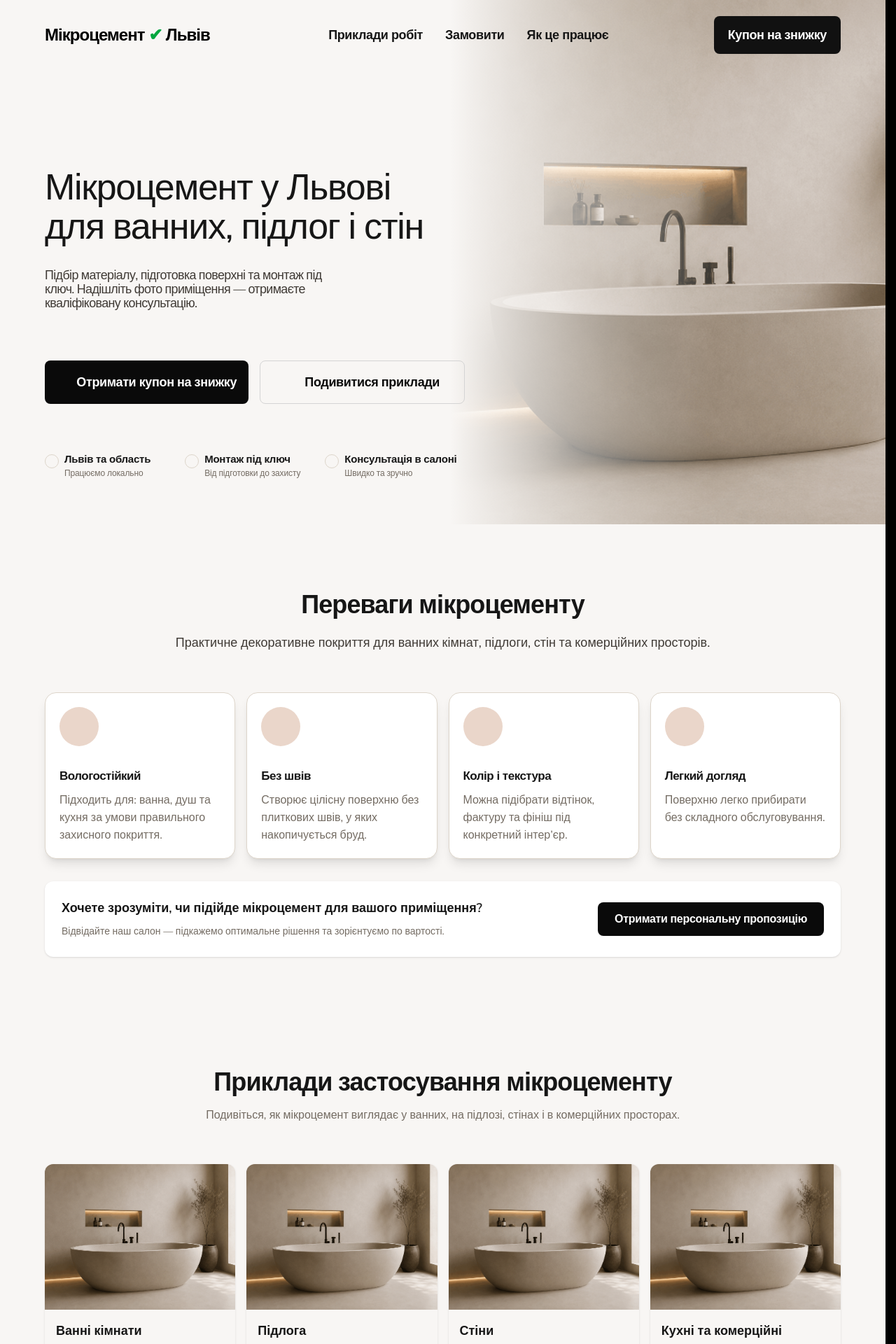
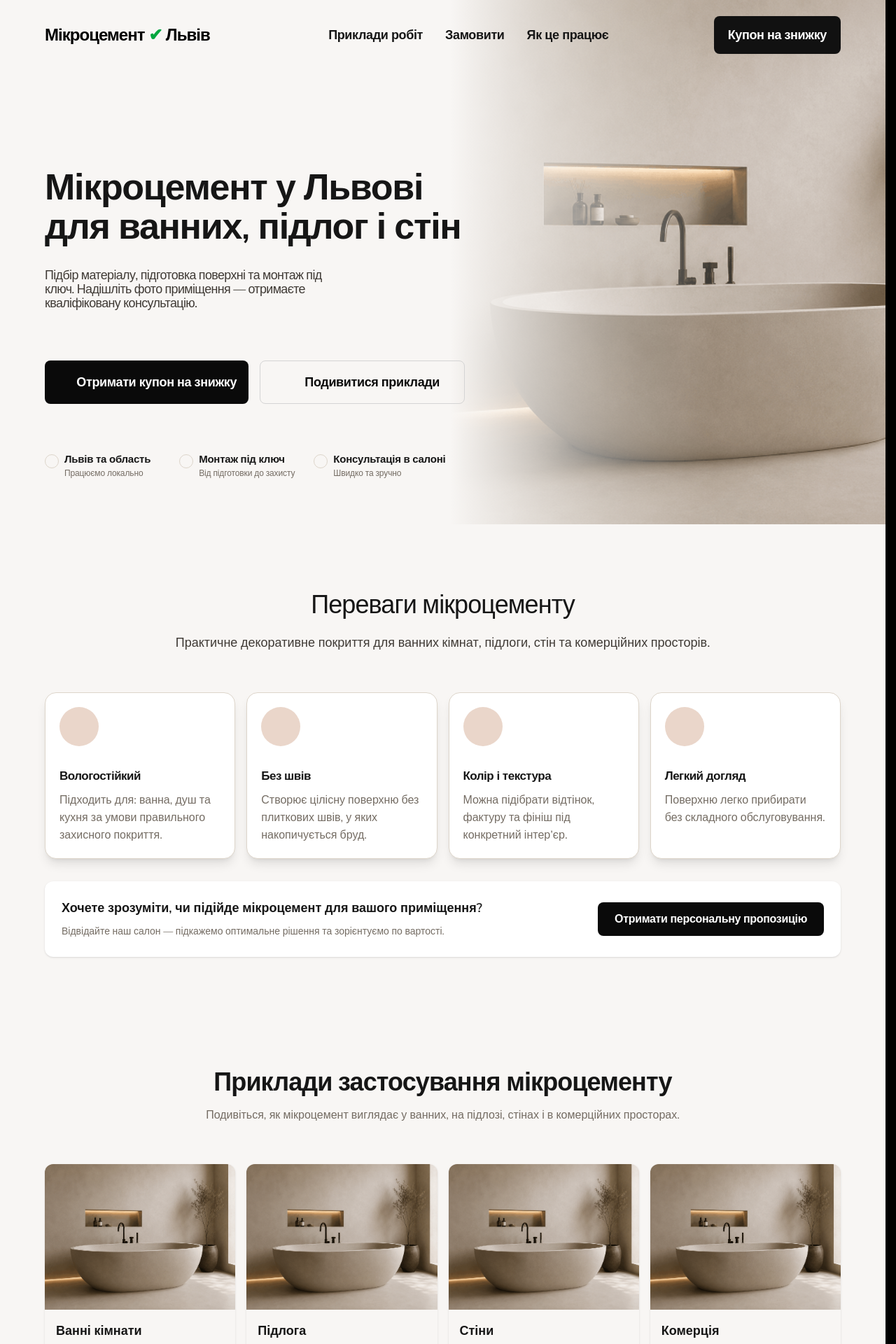
Before and after one commit to Sashko-kapillar/leadgen-microcement-lviv, a React (Vite) app: page / in a window 1280 px wide. Shown: the top 1920 px of the page at 70% size. Built offline with nearby package versions, Linux system fonts and the light colour scheme.

Commit message:
Update coupon flow copy

```diff
--- a/src/components/Applications/data/applications.data.ts
+++ b/src/components/Applications/data/applications.data.ts
@@ -56,10 +56,10 @@ export const applicationsSectionData: ApplicationsSectionData = {
     },
     {
       id: 'kitchen',
-      title: 'Кухні та комерційні простори',
+      title: 'Комерція',
       text: 'Гігієнічне, зносостійке рішення для кухонь, кафе, магазинів та офісів.',
       image: kitchenImage,
-      imageAlt: 'Кухня з мікроцементом',
+      imageAlt: 'Рецепшн з мікроцементом',
       buttonLabel: 'Збільшити фото',
     },
   ],
--- a/src/components/Benefits/Benefits.tsx
+++ b/src/components/Benefits/Benefits.tsx
@@ -15,7 +15,7 @@ const Benefits = () => {
           <p className="section-subtitle">{subtitle}</p>
         </header>
 
-        <div className="hidden gap-4 md:flex md:flex-wrap md:justify-center lg:flex-nowrap">
+        <div className="hidden gap-4 lg:flex lg:flex-nowrap lg:justify-center">
           {items.map(item => (
             <BenefitCard key={item.id} benefit={item} />
           ))}
--- a/src/components/Benefits/BenefitsMobileWheel.tsx
+++ b/src/components/Benefits/BenefitsMobileWheel.tsx
@@ -7,7 +7,7 @@ type BenefitsMobileWheelProps = {
 
 const BenefitsMobileWheel = ({ items }: BenefitsMobileWheelProps) => {
   return (
-    <div className="md:hidden">
+    <div className="lg:hidden">
       <div className="relative mb-12">
         {items.map((item, index) => {
           const cardStyle = {
--- a/src/components/Hero/Hero.tsx
+++ b/src/components/Hero/Hero.tsx
@@ -24,7 +24,7 @@ const Hero = () => {
     <section className="bg-page relative mt-8 overflow-hidden lg:-mt-17">
       <div className="section-container relative z-10 flex flex-col items-center pb-0 lg:grid lg:min-h-[calc(100svh-72px)] lg:grid-cols-[0.9fr_1.1fr] lg:gap-10 lg:pt-0 lg:pb-16">
         <div className="relative z-10 flex flex-col items-center lg:min-w-[580px] lg:items-start xl:min-w-150">
-          <h1 className="text-hero max-w-[clamp(320px,calc(223.2px+23.05vw),400px)] tracking-tight md:max-w-[540px] lg:mt-60 lg:max-w-[720px] lg:min-w-140 lg:text-start xl:max-w-200">
+          <h1 className="text-hero max-w-[clamp(320px,calc(223.2px+23.05vw),400px)] font-semibold tracking-tight md:max-w-[540px] lg:mt-60 lg:max-w-[720px] lg:min-w-140 lg:text-start xl:max-w-200">
             Мікроцемент у Львові <br /> для ванних, підлог і стін
           </h1>
 
@@ -60,7 +60,7 @@ const Hero = () => {
             />
           </div>
 
-          <ul className="mt-10 hidden gap-6 sm:grid-cols-3 md:grid lg:mt-18 lg:max-w-[620px] lg:gap-3">
+          <ul className="mt-10 hidden sm:grid-cols-3 md:grid lg:mt-18 lg:max-w-[620px] lg:gap-1">
             {heroBadges.map(badge => (
               <li key={badge.title} className="flex items-start gap-2">
                 <span className="border-border-soft bg-surface/60 flex size-11 shrink-0 items-center justify-center rounded-full border lg:size-5">
--- a/src/components/HowItWorks/HowItWorks.tsx
+++ b/src/components/HowItWorks/HowItWorks.tsx
@@ -13,7 +13,7 @@ const HowItWorks = () => {
           <p className="section-subtitle">{subtitle}</p>
         </header>
 
-        <ol className="1xl:grid-cols-4 grid grid-cols-1 gap-5 lg:grid-cols-4 lg:gap-8">
+        <ol className="1xl:grid-cols-4 grid grid-cols-1 gap-5 md:grid-cols-2 lg:grid-cols-4 lg:gap-8">
           {steps.map((step, index) => (
             <HowStepCard
               key={step.id}
--- a/src/components/HowItWorks/HowStepCard.tsx
+++ b/src/components/HowItWorks/HowStepCard.tsx
@@ -12,7 +12,7 @@ const HowStepCard = ({ step, isLast = false, isSecond = false }: HowStepCardProp
 
   return (
     <li className="relative flex flex-col items-center lg:flex-1">
-      <article className="border-border-soft bg-bg-card shadow-soft flex h-full min-h-[270px] w-full flex-col items-center justify-between rounded-2xl border px-6 py-8 text-center sm:max-w-none sm:gap-6 sm:max-lg:flex-row lg:flex-col lg:px-5 lg:py-9">
+      <article className="border-border-soft bg-bg-card shadow-soft flex h-full w-full flex-col items-center justify-between gap-6 rounded-2xl border px-6 py-8 text-center sm:max-w-none md:min-h-[270px] lg:flex-col lg:px-5 lg:py-9">
         <div className="bg-bg-card-soft flex size-18 items-center justify-center rounded-full">
           <svg className="text-accent size-8" aria-hidden="true">
             <use href={`/svg/icons.svg${step.icon}`} />
--- a/src/components/MoreInfo/MoreInfoForm.tsx
+++ b/src/components/MoreInfo/MoreInfoForm.tsx
@@ -257,7 +257,7 @@ export default function MoreInfoForm() {
               <use href="/svg/icons.svg#icon-shield" />
             </svg>
 
-            <span>{moreInfoTrustLine}</span>
+            <span className="max-w-70 text-start md:max-w-none">{moreInfoTrustLine}</span>
           </p>
 
           {submitStatus === 'success' && (
--- a/src/index.css
+++ b/src/index.css
@@ -205,7 +205,7 @@
   }
 
   .section-title {
-    @apply text-text-main mb-5 text-3xl font-semibold tracking-tight md:text-4xl;
+    @apply text-text-main mb-5 text-xl tracking-tight sm:text-3xl md:text-4xl;
   }
 
   .section-subtitle {
```
